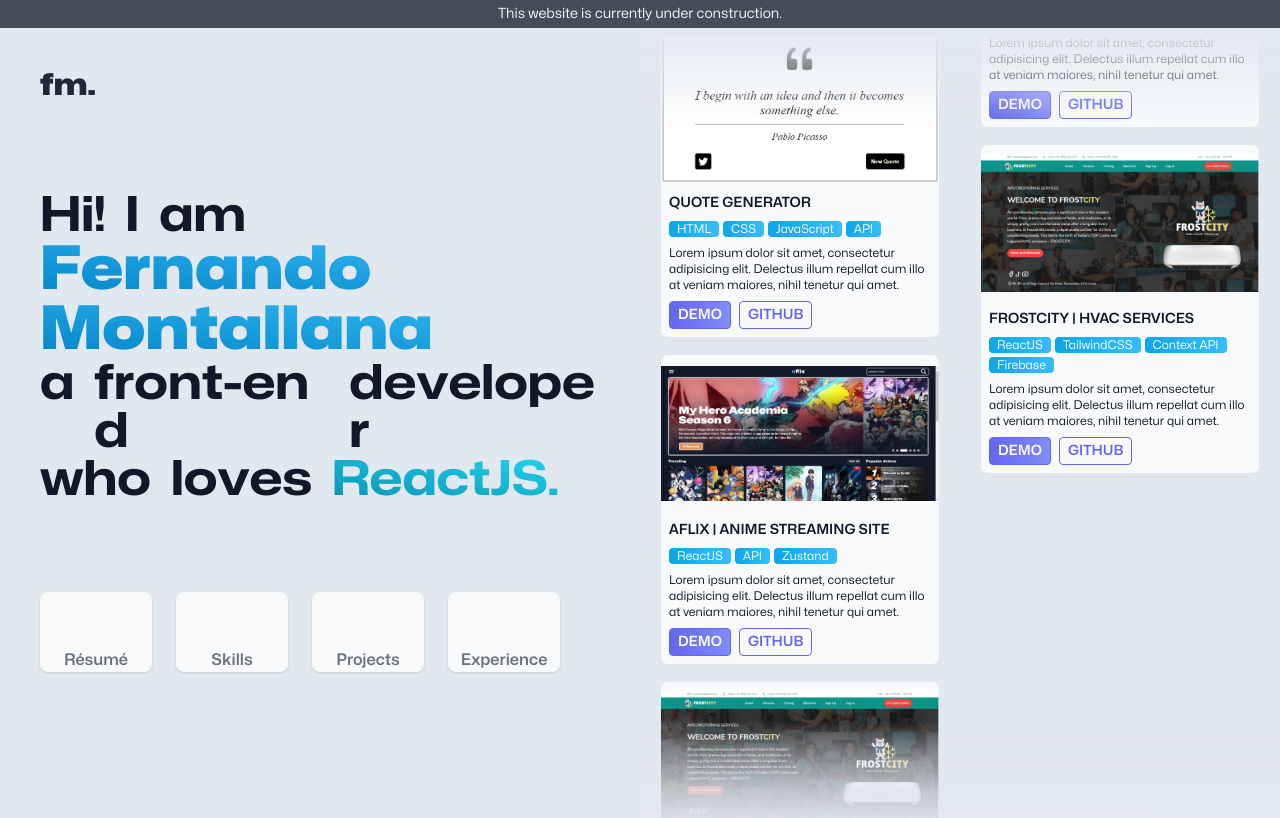
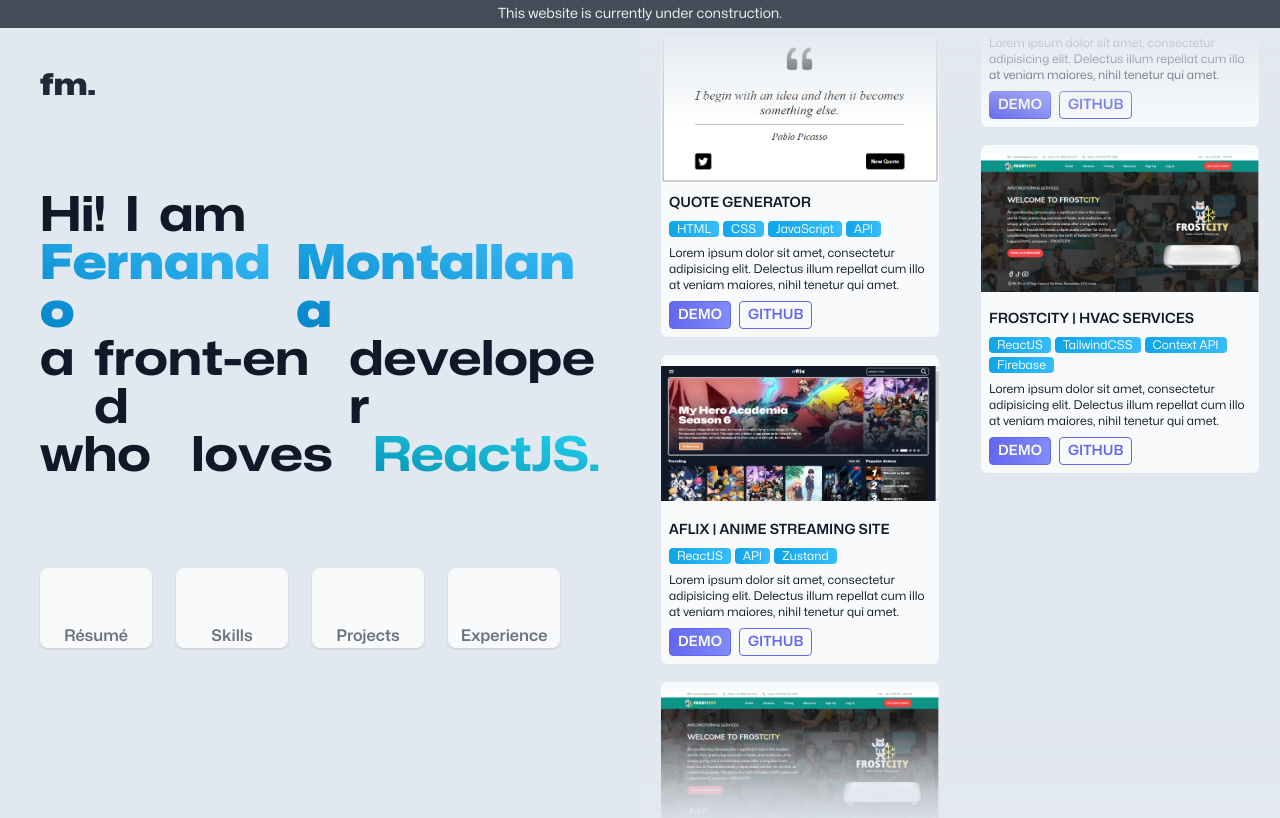
Before and after one commit to fmontallana/my-porfolio, a React (Vite) app: page / in a window 1280 px wide. Shown: the top 818 px of the page. Built offline with nearby package versions, Linux system fonts and the light colour scheme.

Commit message:
fix hero text

```diff
--- a/src/components/Hero.jsx
+++ b/src/components/Hero.jsx
@@ -18,19 +18,24 @@
                             <Char text={char} color="hover:text-sky-600" />
                         </p>)}
                     </div>
-                    <p className={'text-4xl lg:text-6xl font-black stretch-125 bg-clip-text text-transparent bg-gradient-to-tr from-sky-600 to-sky-400 '}>
-                        <Char text={"Fernando"} color="hover:text-sky-600" />
-                    </p>
-                    <p className={'text-4xl lg:text-6xl font-black stretch-125 bg-clip-text text-transparent bg-gradient-to-tr from-sky-600 to-sky-400 '}>
+                    <div className="text-2xl lg:text-5xl w-full flex justify-start gap-5 lg:gap-0 lg:justify-between ">
+                        {"Fernando Montallana".split(" ").map((char, index) => <p key={index} className={'font-black stretch-125 bg-clip-text text-transparent bg-gradient-to-tr from-sky-600 to-sky-400'}>
+                            <Char text={char} color="hover:text-sky-600" />
+                        </p>)}
+                    </div>
+                    {/* <p className={'text-2xl lg:text-6xl font-black stretch-125 bg-clip-text text-transparent bg-gradient-to-tr from-sky-600 to-sky-400 '}>
+                        <Char text={"Fernando Montallana"} color="hover:text-sky-600" />
+                    </p> */}
+                    {/* <p className={'text-4xl lg:text-6xl font-black stretch-125 bg-clip-text text-transparent bg-gradient-to-tr from-sky-600 to-sky-400 '}>
                         <Char text={"Montallana"} color="hover:text-sky-600" />
-                    </p>
+                    </p> */}
 
-                    <div className=" w-full flex justify-start gap-5">
+                    <div className=" w-full flex justify-start lg:justify-between gap-5">
                         {"a front-end developer".split(" ").map((char, index) => <span key={index} className="font-bold stretch-125">
                             <Char text={char} color="hover:text-cyan-600" />
                         </span>)}
                     </div>
-                    <div className=" w-full flex justify-start gap-5">
+                    <div className=" w-full flex justify-start lg:justify-between gap-5">
                         {"who loves ReactJS.".split(" ").map((char, index) => <span key={index} className={`font-bold stretch-125 ${char.toLowerCase() === "reactjs." && "font-black stretch-125 bg-clip-text text-transparent bg-gradient-to-tr from-cyan-600 to-cyan-400"}`}>
                             <Char text={char} color={char === "loves" ? "hover:text-red-600" : "hover:text-cyan-600"} />
                         </span>)}
```
